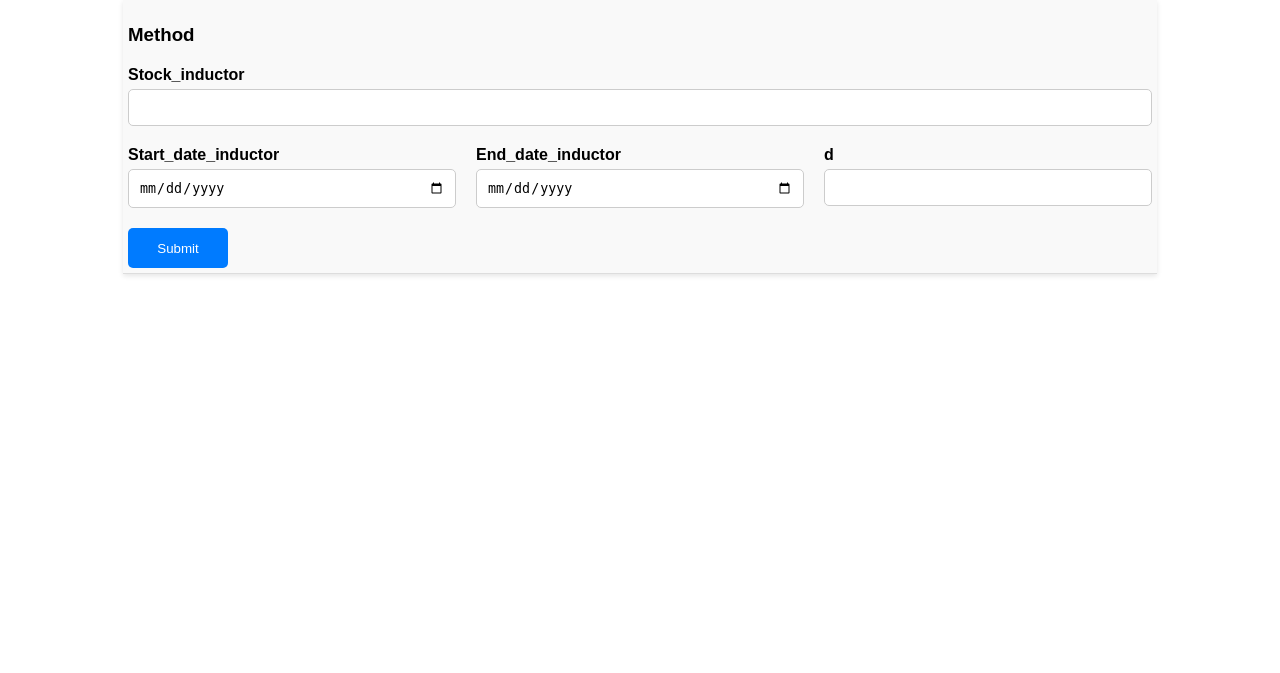
After one commit to yitzu1022/WEB_TOOLS_FOR_FINANCIAL_DATA, a Django app: template NCKU/templates/HW1.html in a window 1280 px wide. The commit adds this page. Shown: the top 673 px of the page. Run offline with Django 4.2, Linux system fonts and the light colour scheme; the template is opened without the code that fills it, so the values that code supplies are empty.

Commit message:
input form finish
finish frontend including input form and chart

```diff
--- a/NCKU/NCKU/settings.py
+++ b/NCKU/NCKU/settings.py
@@ -38,6 +38,7 @@ INSTALLED_APPS = [
     'django.contrib.messages',
     'django.contrib.staticfiles',
     'sum',
+    'HW1',
 ]
 
 MIDDLEWARE = [
--- a/NCKU/NCKU/urls.py
+++ b/NCKU/NCKU/urls.py
@@ -16,11 +16,13 @@ Including another URLconf
 """
 from django.contrib import admin
 from django.urls import path
-from sum import views
+from sum import views as sum_view
+from HW1 import views as HW1_view
 
 urlpatterns = [
     path('admin/', admin.site.urls),
-    path('sum/', views.sum),
-    path('HW1/', views.HW1),
-    path('ajax_sum/', views.ajax_sum),
+    path('sum/', sum_view.sum),
+    path('HW1/', HW1_view.HW1),
+    path('ajax_sum/', sum_view.ajax_sum),
+    path('ajax_showStock/', HW1_view.ajax_showStock),
 ]
--- /dev/null
+++ b/NCKU/static/css/HW1.css
@@ -0,0 +1,64 @@
+body {
+    font-family: Arial, sans-serif;
+    margin: 0;
+    padding: 0;
+}
+#container_input {
+    width: 80%; /* 表單寬度為螢幕寬度的 80% */
+    margin: 0 auto; /* 將表單置中 */
+    padding: 5px;
+    border-bottom: 1px solid #ddd; /* 僅底部加邊框 */
+    background-color: #f9f9f9;
+    top: 0;
+    left: 0;
+    right: 0;
+    z-index: 1000; /* 保持在畫面頂層 */
+    box-shadow: 0px 2px 5px rgba(0, 0, 0, 0.1); /* 添加輕微陰影 */
+}
+h3 {
+    margin-bottom: 20px;
+}
+.form-label {
+    display: block;
+    margin-bottom: 5px;
+    font-weight: bold;
+}
+.form-control {
+    width: 100%;
+    padding: 10px;
+    margin-bottom: 20px;
+    border: 1px solid #ccc;
+    border-radius: 5px;
+    box-sizing: border-box;
+}
+.row {
+    display: flex;
+    gap: 20px;
+}
+.row > div {
+    flex: 1;
+}
+button {
+    padding: 10px 20px;
+    border: none;
+    background-color: #007bff;
+    color: white;
+    border-radius: 5px;
+    cursor: pointer;
+    width: 100px;
+    height: 40px;
+
+}
+button:disabled {
+    background-color: #ccc;
+}
+/* 添加頁面內容樣式 */
+.content {
+    margin-top: 150px; /* 留出表單的高度空間 */
+    padding: 20px;
+}
+
+#container {
+    height: 400px;
+    min-width: 310px;
+}
--- /dev/null
+++ b/NCKU/static/js/HW1.js
@@ -0,0 +1,150 @@
+$(document).ready(function () {
+    $("#submitButton").click(function () {
+      // 獲取輸入值
+      const stock = $("#stockInductor").val().trim();
+      const startDate = $("#startDateInductor").val();
+      const endDate = $("#endDateInductor").val();
+      const d = parseFloat($("#d_num").val());
+
+    //   // 驗證輸入是否有效
+    //   if (!stock || !startDate || !endDate || !d) {
+    //     $("#result").text("Please fill in all fields");
+    //     return;
+    //   }
+
+      // 組裝成物件
+
+      const formData = {};
+      formData.stock = stock;
+      formData.start_date = startDate;
+      formData.end_date = endDate;
+      formData.d = d;
+
+
+      // AJAX 請求
+      $.ajax({
+        url: "/ajax_showStock/", // 替換為你的後端 API URL
+        method: "GET", // 如果你的後端需要 POST，將此處改為 'POST'
+        data: formData, // 傳送的資料
+        success: function (response) {
+          // 假設後端回傳一個帶有 "message" 的 JSON 物件
+          $("#result").text(response.sum);
+        },
+        error: function (xhr, status, error) {
+          console.error("Error:", status, error);
+        },
+      });
+    });
+});
+
+const dataURL = 'https://demo-live-data.highcharts.com/aapl-historical.json';
+
+/**
+ * Load new data depending on the selected min and max
+ */
+function afterSetExtremes(e) {
+    const { chart } = e.target;
+    chart.showLoading('Loading data from server...');
+    fetch(`${dataURL}?start=${Math.round(e.min)}&end=${Math.round(e.max)}`)
+        .then(res => res.ok && res.json())
+        .then(data => {
+            chart.series[0].setData(data);
+            chart.hideLoading();
+        }).catch(error => console.error(error.message));
+}
+
+fetch(dataURL)
+    .then(res => res.ok && res.json())
+    .then(data => {
+        // MA 計算：基於成交量 (Volume)
+        const maPeriod = 5; // MA 的時間周期
+        const maVolumeData = [];
+        for (let i = maPeriod - 1; i < data.length; i++) {
+            const sum = data.slice(i - maPeriod + 1, i + 1)
+                            .reduce((acc, point) => acc + point[5], 0); // 第 5 個索引是成交量
+            maVolumeData.push([data[i][0], sum / maPeriod]); // 時間戳和移動平均值
+        }
+
+        // 將成交量柱狀圖顏色根據 MA 判斷
+        const volumeData = data.map((point, index) => {
+            // 如果前面的數據不足 MA 的周期，返回原始值 (顏色灰色)
+            if (index < maPeriod - 1) {
+                return {
+                    x: point[0], // 時間戳
+                    y: point[5], // 成交量
+                    color: 'gray' // 預設為灰色
+                };
+            }
+
+            // 取得對應的 MA 值
+            const maValue = maVolumeData[index - maPeriod + 1][1];
+            return {
+                x: point[0],
+                y: point[5],
+                color: point[5] > maValue ? 'red' : 'gray' // 高於均線為紅色，否則為灰色
+            };
+        });
+
+        // 建立圖表
+        Highcharts.stockChart('container', {
+            chart: {
+                zooming: { type: 'x' }
+            },
+
+            title: {
+                text: 'AAPL Candlestick, Volume and MA',
+                align: 'left'
+            },
+
+            xAxis: {
+                minRange: 3600 * 1000 // 一小時
+            },
+
+            yAxis: [{
+                labels: {
+                    align: 'left'
+                },
+                title: {
+                    text: 'Price'
+                },
+                height: '60%',
+                lineWidth: 2
+            }, {
+                labels: {
+                    align: 'left'
+                },
+                title: {
+                    text: 'Volume'
+                },
+                top: '65%',
+                height: '35%',
+                offset: 0,
+                lineWidth: 2
+            }],
+
+            series: [{
+                type: 'candlestick',
+                name: 'AAPL',
+                data: data,
+                id: 'aapl',
+                tooltip: {
+                    valueDecimals: 2
+                }
+            }, {
+                type: 'column',
+                name: 'Volume',
+                data: volumeData, // 使用顏色分類後的成交量數據
+                yAxis: 1
+            }, {
+                type: 'line',
+                name: 'Volume MA (14)',
+                data: maVolumeData, // 使用基於成交量計算的 MA 數據
+                yAxis: 1, // 將 MA 線繪製在成交量的 Y 軸上
+                color: 'blue',
+                tooltip: {
+                    valueDecimals: 2
+                }
+            }]
+        });
+    })
+    .catch(error => console.error("Data fetch error:", error));
--- a/NCKU/static/js/sum.js
+++ b/NCKU/static/js/sum.js
@@ -1,5 +1,6 @@
 $(document).ready(function () {
   $("#btn_calculate").click(function () {
+    console.log("123")
     const num1 = parseFloat($("#num1").val());
     const num2 = parseFloat($("#num2").val());
 
--- /dev/null
+++ b/NCKU/templates/HW1.html
@@ -0,0 +1,50 @@
+{% load static %}
+
+<!DOCTYPE html>
+<html lang="en">
+<head>
+    <meta charset="UTF-8">
+    <meta name="viewport" content="width=device-width, initial-scale=1.0">
+    <title>Document</title>
+    <script src="https://code.jquery.com/jquery-3.6.0.min.js"></script>
+    <link rel="stylesheet" href="{% static 'css/HW1.css' %}" />
+</head>
+<body>
+    <div id="container_input">
+        <h3>Method</h3>
+        <form id="inductorForm" onsubmit="return false;">
+            <div>
+                <label for="stockInductor" class="form-label">Stock_inductor</label>
+                <input type="text" class="form-control" id="stockInductor">
+            </div>
+            <div class="row">
+                <div>
+                    <label for="startDateInductor" class="form-label">Start_date_inductor</label>
+                    <input type="date" class="form-control" id="startDateInductor">
+                </div>
+                <div>
+                    <label for="endDateInductor" class="form-label">End_date_inductor</label>
+                    <input type="date" class="form-control" id="endDateInductor">
+                </div>
+                <div>
+                    <label for="d_num" class="form-label">d</label>
+                    <input type="number" class="form-control" id="d_num">
+                </div>
+            </div>
+            <button type="submit" id="submitButton">Submit</button>
+        </form>
+        <!-- 隨便先寫的 -->
+        <div class="result" id="result"></div>
+    </div>
+
+
+    <!-- 圖片部分 -->
+    <script src="https://code.highcharts.com/stock/highstock.js"></script>
+    <script src="https://code.highcharts.com/stock/modules/exporting.js"></script>
+    <script src="https://code.highcharts.com/modules/accessibility.js"></script>
+
+    <div id="container"></div>
+
+    <script src="{% static 'js/HW1.js' %}"></script>
+</body>
+</html>
```
Also changed, not shown: NCKU/HW1/views.py (+10 -1 lines), NCKU/db.sqlite3, NCKU/static/css/sum.css (line endings or trailing spaces).
